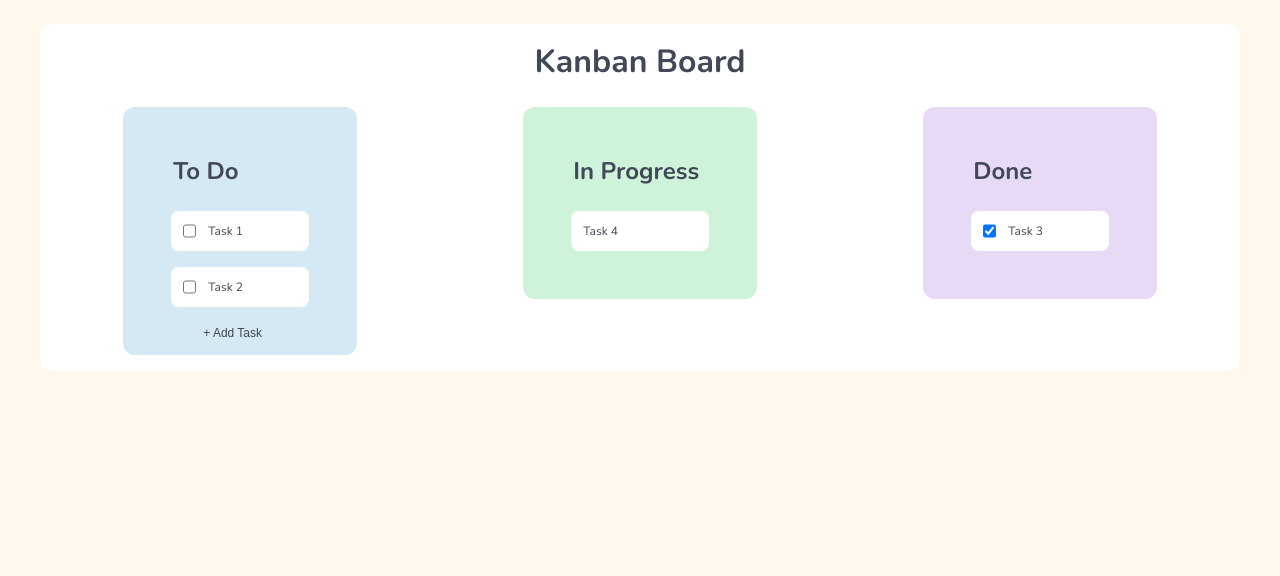
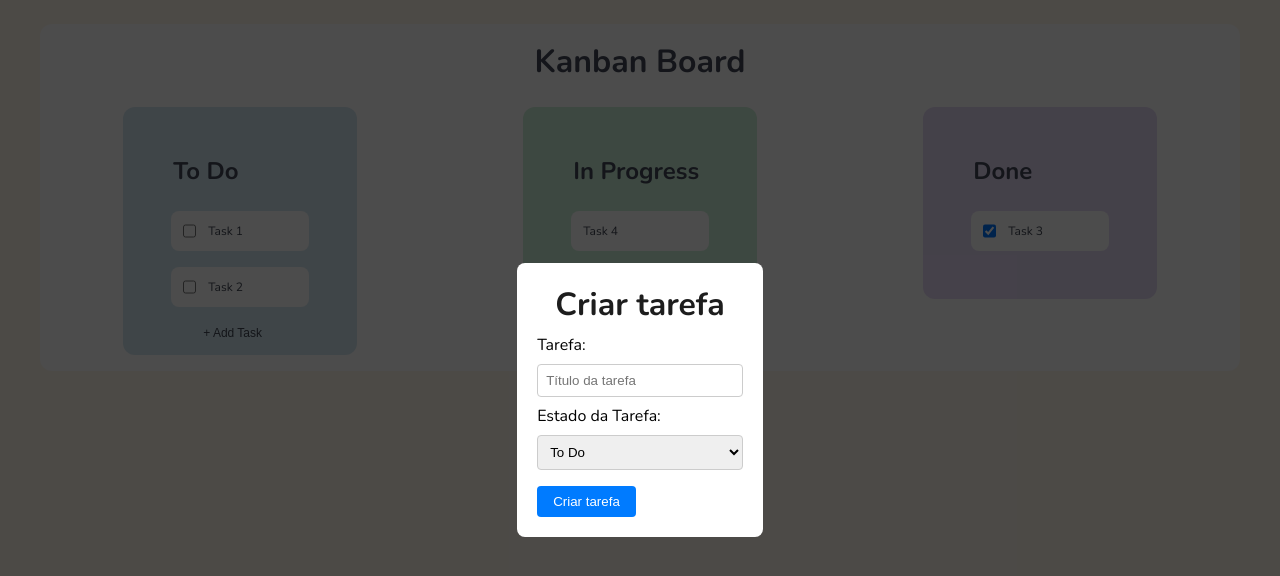
Before and after one commit to Yuri-Romeu/KanbanBoard-React, a React (Vite) app: page / in a window 1280 px wide. Shown: the top 576 px of the page. Built offline with nearby package versions, Linux system fonts and the light colour scheme.

Commit message:
criação do modal de adicionar tarefa

```diff
--- a/src/App.tsx
+++ b/src/App.tsx
@@ -2,6 +2,7 @@ import Columns from './components/Columns';
 import { ColumnsWrapper, Container, Title } from './styles';
 import { Provider } from 'react-redux';
 import store from './store';
+import Modal from './components/Modal';
 
 function App() {
      return (
@@ -15,6 +16,7 @@ function App() {
                          <Columns title="Done" color="#E6DAF7" type="Done" />
                     </ColumnsWrapper>
                </Container>
+               <Modal isActive={true} />
           </Provider>
      );
 }
--- /dev/null
+++ b/src/components/Modal/index.tsx
@@ -0,0 +1,35 @@
+import { Title } from '../../styles';
+import { Button, Container, Input, Label, ModalContent, Overlay, Select } from './styles';
+
+type Props = {
+     isActive: boolean;
+};
+
+const Modal = ({ isActive }: Props) => {
+     return (
+          <Container isActive={isActive}>
+               <Overlay />
+
+               <ModalContent>
+                    <Title type="primary" style={{ color: '#1d1d1d' }}>
+                         Criar tarefa
+                    </Title>
+
+                    <Label htmlFor="titulo">Tarefa:</Label>
+                    <Input type="text" placeholder="Título da tarefa" id="titulo" />
+                    <br />
+
+                    <Label htmlFor="estado">Estado da Tarefa:</Label>
+                    <Select name="estado" id="estado">
+                         <option value="ToDO">To Do</option>
+                         <option value="InProgress">In Progress</option>
+                         <option value="Done">Done</option>
+                    </Select>
+
+                    <Button>Criar tarefa</Button>
+               </ModalContent>
+          </Container>
+     );
+};
+
+export default Modal;
--- /dev/null
+++ b/src/components/Modal/styles.ts
@@ -0,0 +1,64 @@
+import styled from 'styled-components';
+
+type Props = {
+     isActive: boolean;
+};
+
+export const Container = styled.div<Props>`
+     position: fixed;
+     top: 0;
+     left: 0;
+     width: 100%;
+     height: 100%;
+     display: ${props => (props.isActive ? 'flex' : 'none')};
+     justify-content: center;
+     align-items: center;
+     z-index: 1;
+`;
+
+export const Overlay = styled.div`
+     position: absolute;
+     top: 0;
+     left: 0;
+     width: 100%;
+     height: 100%;
+     background-color: rgba(0, 0, 0, 0.7);
+`;
+
+export const ModalContent = styled.div`
+     position: relative;
+     padding: 20px;
+     background-color: #fff;
+     border-radius: 8px;
+`;
+
+export const Label = styled.label`
+     display: block;
+     margin-bottom: 8px;
+`;
+
+export const Input = styled.input`
+     width: 100%;
+     padding: 8px;
+     border: 1px solid #ccc;
+     border-radius: 4px;
+     margin-bottom: 8px;
+`;
+
+export const Select = styled.select`
+     width: 100%;
+     padding: 8px;
+     border: 1px solid #ccc;
+     border-radius: 4px;
+     margin-bottom: 8px;
+`;
+
+export const Button = styled.button`
+     padding: 8px 16px;
+     background-color: #007bff;
+     color: #fff;
+     border: none;
+     border-radius: 4px;
+     margin-top: 8px;
+     cursor: pointer;
+`;
```
